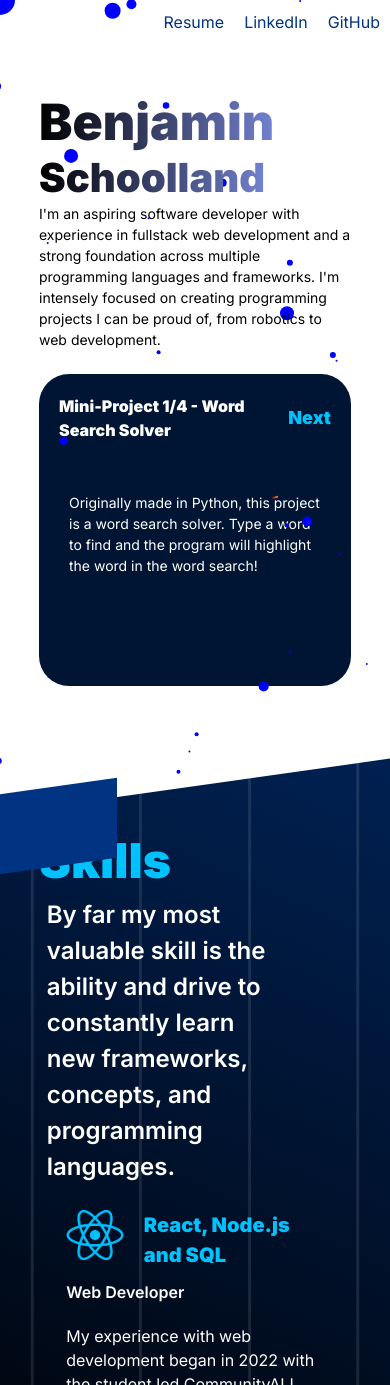
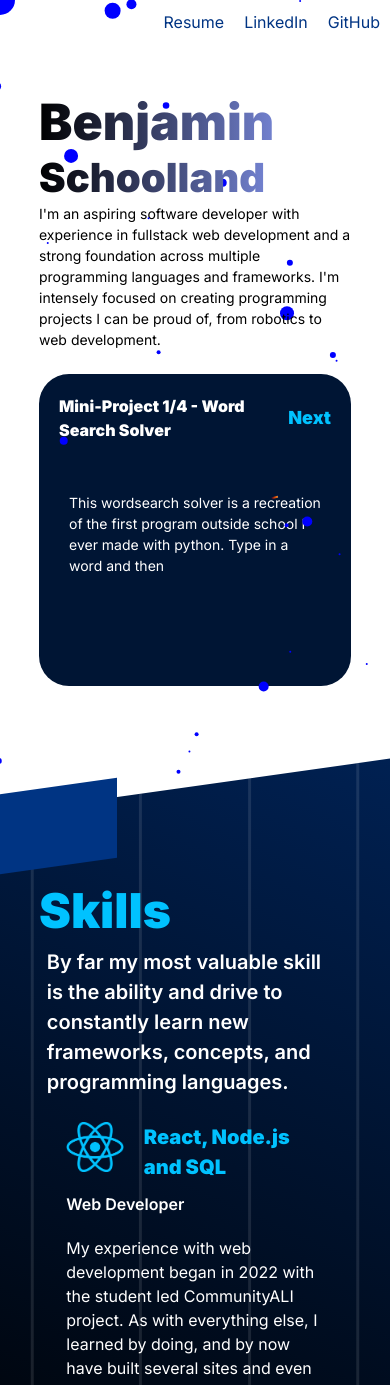
Before and after one commit to BSchoolland/portfolio, a Next.js app: page / in a window 390 px wide. Shown: the top 1385 px of the page. Built offline with nearby package versions, Linux system fonts and the light colour scheme.

Commit message:
feat: mobile for skills section

```diff
--- a/src/app/globals.css
+++ b/src/app/globals.css
@@ -339,6 +339,11 @@
   font-weight: 900;
   font-size: 3rem;
 }
+@media (max-width: 768px) {
+  .skills-title {
+    margin-top: 50px;
+  }
+}
 
 .skills-subtitle {
   margin: 0;
@@ -347,6 +352,12 @@
   color: #ffffff;
   font-weight: 600;
   font-size: 1.5rem;
+}
+@media (max-width: 768px) {
+  .skills-subtitle {
+    width: 85%;
+    font-size: 1.25rem;
+  }
 }
 
 .skills-container {
--- a/src/components/mini-projects.tsx
+++ b/src/components/mini-projects.tsx
@@ -11,7 +11,7 @@ const MiniProjects = () => {
   const projects = [
     {
       projectTitle: "Mini-Project 1/4 - Word Search Solver",
-      projectDescription: "Originally made in Python, this project is a word search solver.  Type a word to find and the program will highlight the word in the word search!",
+      projectDescription: "This wordsearch solver is a recreation of the first program outside school I ever made with python. Type in a word and then ",
       projectComponent: <WordsearchSolver />,
     },
     {
@@ -29,7 +29,7 @@ const MiniProjects = () => {
     // },
     {
       projectTitle: "Mini-Project 3/4 - Sudoku Solver",
-      projectDescription: "Originally made in Python, this project is a sudoku solver.  Choose from several example puzzles or input your own!",
+      projectDescription: "Originally made in Python, this project is a sudoku solver. It uses a backtracking algorithm to solve the puzzle.",
       projectComponent: <SudokuSolver />,
     },
     // {
```
Also changed, not shown: src/app/skills.scss (+7 -0 lines), src/components/skills.tsx (line endings or trailing spaces), 1 other file (tests, documents, lock files or other folders).
